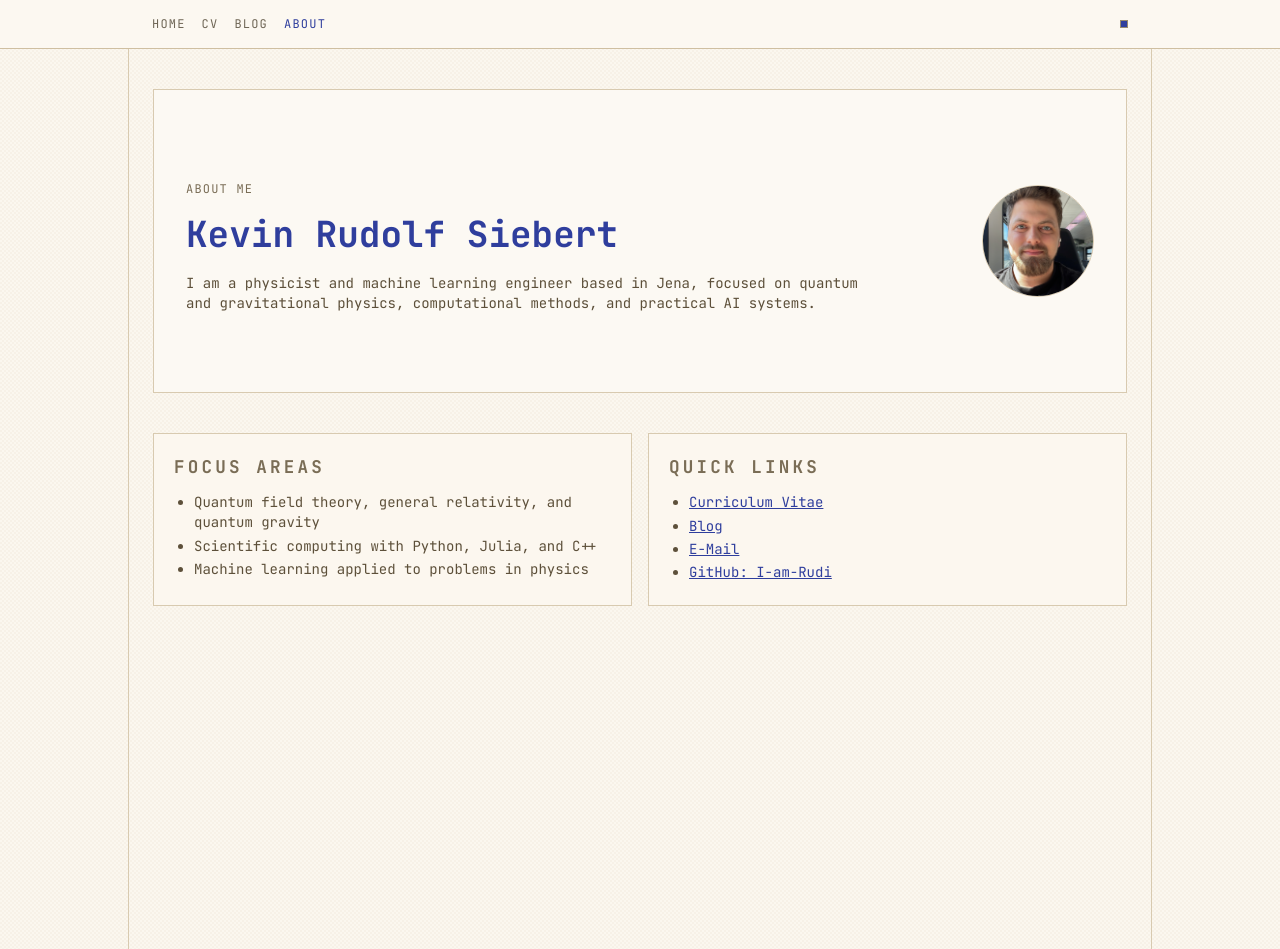
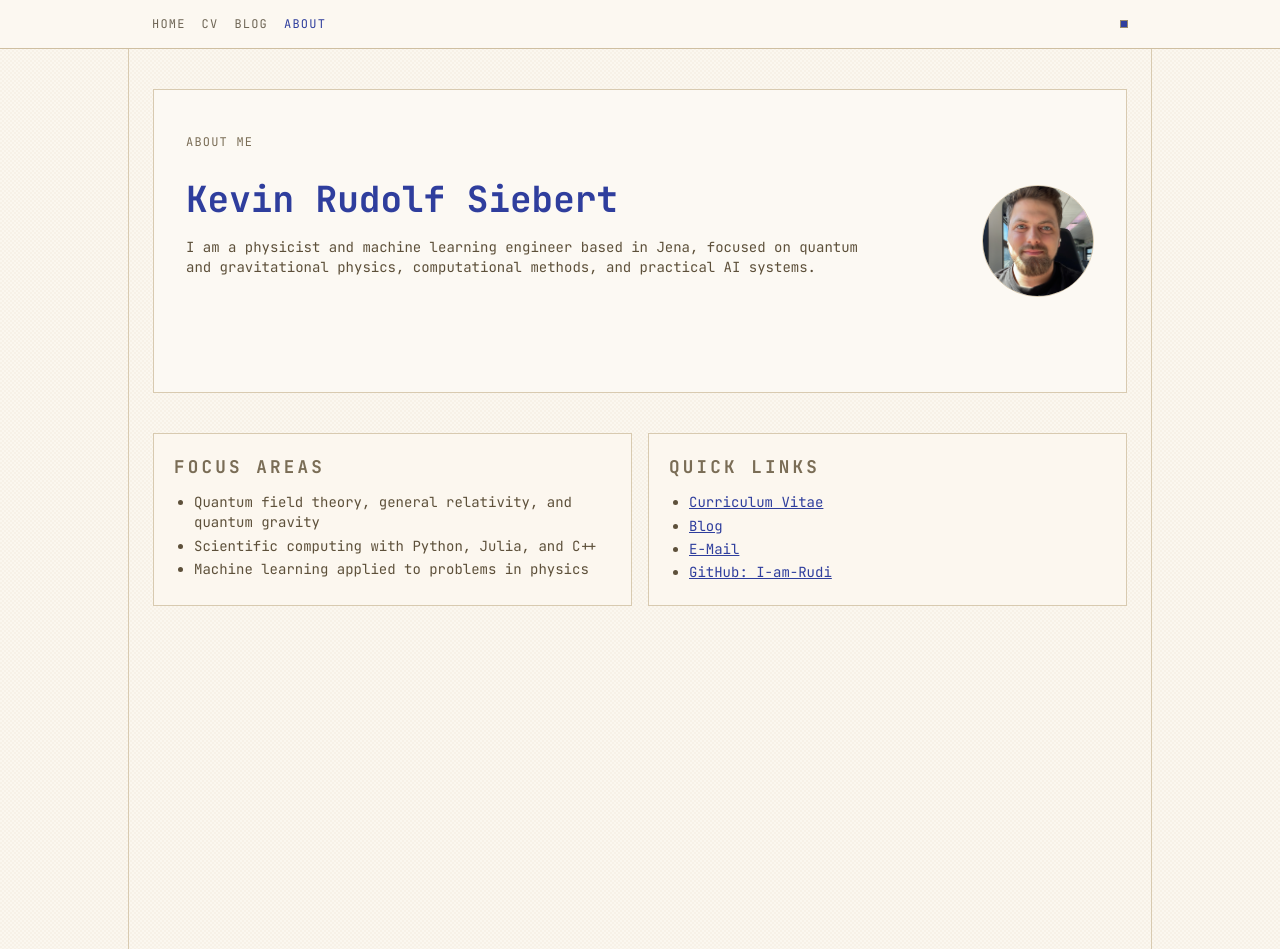
Before and after one commit to I-am-Rudi/i-am-rudi.github.io, a Jekyll site: the page built from about.md, in a window 1280 px wide. Built offline with Jekyll 4.4.1, drawn with Linux system fonts in a browser that asks for light colours; nearby versions of some CDN libraries.

Commit message:
fix for small screens, unified size

```diff
--- a/_includes/profile-intro.html
+++ b/_includes/profile-intro.html
@@ -1,17 +1,17 @@
-<section class="section md:h-[19rem]">
-  <div class="flex flex-row gap-6 md:h-full items-start md:items-center md:justify-between">
-    <div class="{{ include.content_class | default: 'space-y-4 max-w-2xl text-sm text-[#5d503a]' }} flex-1 min-w-0">
+<section class="section h-[19rem]">
+  <div class="flex flex-row gap-6 h-full items-start md:items-center md:justify-between">
+    <div class="{{ include.content_class | default: 'space-y-4 max-w-2xl text-sm text-[#5d503a]' }} flex-1 min-w-0 flex flex-col min-h-0 self-stretch">
       {% if include.subtitle %}
-        <p class="text-xs uppercase tracking-widest text-[#7a6d56]">{{ include.subtitle }}</p>
+        <p class="shrink-0 text-xs uppercase tracking-widest text-[#7a6d56]">{{ include.subtitle }}</p>
       {% endif %}
       {% if include.title %}
-        <h1 class="{{ include.title_class | default: 'text-4xl font-bold text-[#2f3e9d] md:text-5xl' }}">{{ include.title }}</h1>
+        <h1 class="{{ include.title_class | default: 'shrink-0 text-4xl font-bold text-[#2f3e9d] md:text-5xl' }}">{{ include.title }}</h1>
       {% endif %}
-      <div class="markdown-body">
-        {{ include.content | markdownify }}
+      <div class="hero-markdown-body flex-1 min-h-0 overflow-hidden">
+        <div class="hero-content-inner markdown-body">{{ include.content | markdownify }}</div>
       </div>
       {% if include.right_content and include.right_below %}
-        <div class="mt-4 text-sm cv-meta">
+        <div class="shrink-0 mt-4 text-sm cv-meta">
           <div class="markdown-body">{{ include.right_content | markdownify }}</div>
         </div>
       {% endif %}
--- a/_layouts/default.html
+++ b/_layouts/default.html
@@ -342,6 +342,12 @@
         border-top: 3px solid #2f3e9d;
       }
 
+      .hero-content-inner {
+        display: -webkit-box;
+        -webkit-box-orient: vertical;
+        overflow: hidden;
+      }
+
     </style>
   </head>
   {% assign is_post = false %}
--- a/about.md
+++ b/about.md
@@ -7,7 +7,7 @@ permalink: /about/
 {% capture about_intro %}
 I am a physicist and machine learning engineer based in Jena, focused on quantum and gravitational physics, computational methods, and practical AI systems.
 {% endcapture %}
-{% include profile-intro.html subtitle="About me" title="Kevin Rudolf Siebert" content=about_intro image_src="/assets/images/profile.jpg" image_alt="Profile picture of Kevin Rudolf Siebert" image_class="h-24 w-24 shrink-0 rounded-full border border-[#d8cab0] object-cover md:h-28 md:w-28 md:self-center md:-ml-3" %}
+{% include profile-intro.html subtitle="About me" title="Kevin Rudolf Siebert" content=about_intro image_src="/assets/images/profile.jpg" image_alt="Profile picture of Kevin Rudolf Siebert" image_class="h-24 w-24 shrink-0 rounded-full border border-[#d8cab0] object-cover mt-8 md:mt-0 md:h-28 md:w-28 md:self-center md:-ml-3" %}
 
 {% capture focus_areas_content %}
 - Quantum field theory, general relativity, and quantum gravity
```
Also changed, not shown: other parts of _includes/profile-intro.html (+22 -0 lines).
